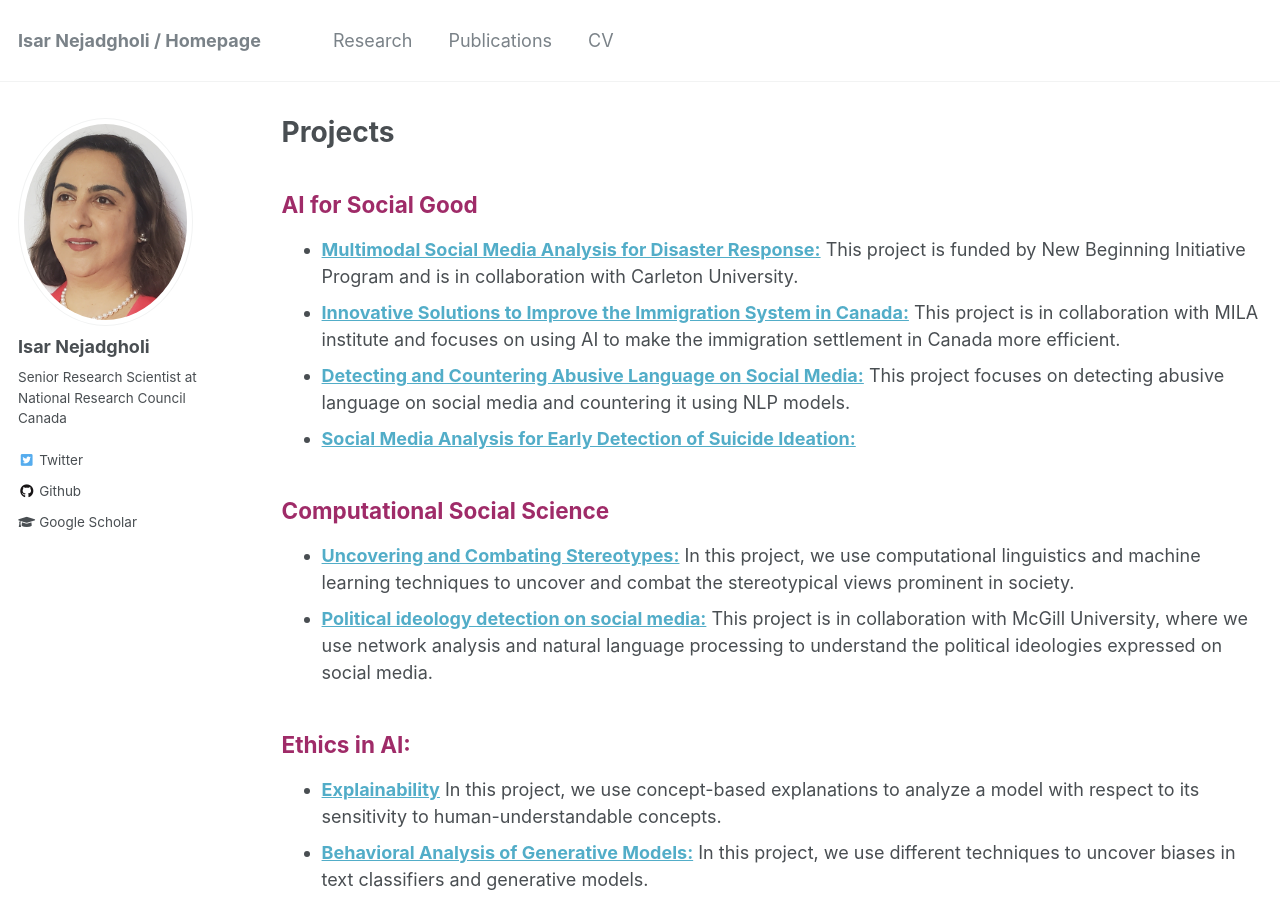
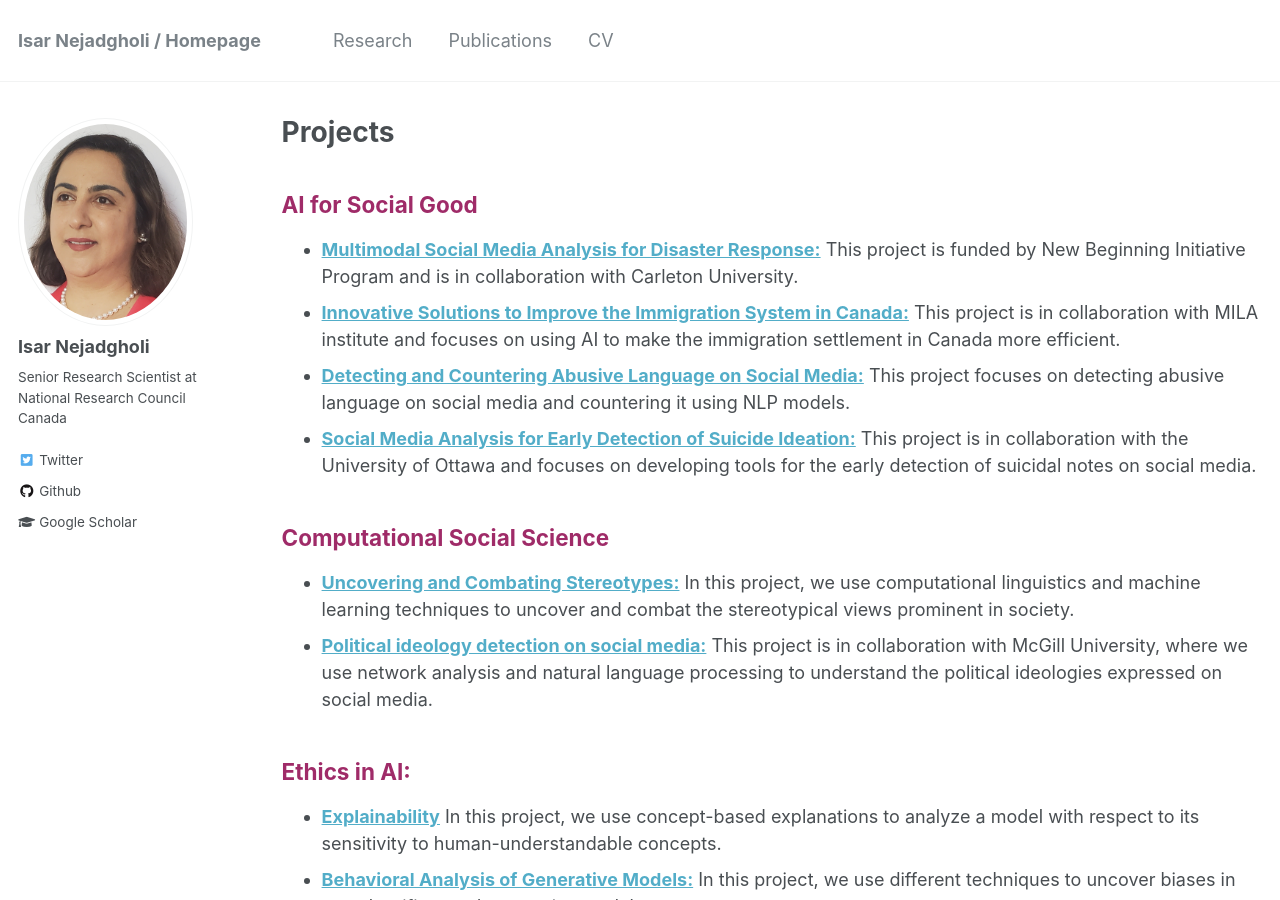
Before and after one commit to IsarNejad/IsarNejad.github.io, a Jekyll site: the page built from _pages/research.md, in a window 1280 px wide and 900 px high. Built offline with Jekyll 4.4.1, drawn with Linux system fonts in a browser that asks for light colours; some of the changed text lies outside the part shown.

Commit message:
Update research.md

```diff
--- a/_pages/research.md
+++ b/_pages/research.md
@@ -10,7 +10,7 @@ author_profile: true
   - [**Multimodal Social Media Analysis for Disaster Response:**](#MultiModal-Disaster) This project is funded by New Beginning Initiative Program and is in collaboration with Carleton University.
   - [**Innovative Solutions to Improve the Immigration System in Canada:**](#Immigration) This project is in collaboration with MILA institute and focuses on using AI to make the immigration settlement in Canada more efficient.
   - [**Detecting and Countering Abusive Language on Social Media:**](#Det-Count-Stereo) This project focuses on detecting abusive language on social media and countering it using NLP models.
-  - [**Social Media Analysis for Early Detection of Suicide Ideation:**](#suicide)
+  - [**Social Media Analysis for Early Detection of Suicide Ideation:**](#suicide) This project is in collaboration with the University of Ottawa and focuses on developing tools for the early detection of suicidal notes on social media.
 
 {: .amaranth-deep-purple}
 ## Computational Social Science
@@ -21,7 +21,7 @@ author_profile: true
 ## Ethics in AI:
   - [**Explainability**](#explain) In this project, we use concept-based explanations to analyze a model with respect to its sensitivity to human-understandable concepts.
   - [**Behavioral Analysis of Generative Models:**](#Bias) In this project, we use different techniques to uncover biases in text classifiers and generative models.
-  - [**Ethical Challenges in Abuisve Language Detection**](#JAIR)
+  - [**Ethical Challenges in Abuisve Language Detection**](#JAIR) In this project, we bring ethical and human rights considerations to every stage of developing an NLP system for detecting abusive language in online platforms.
 
 
 {: .amaranth-deep-purple}
```
